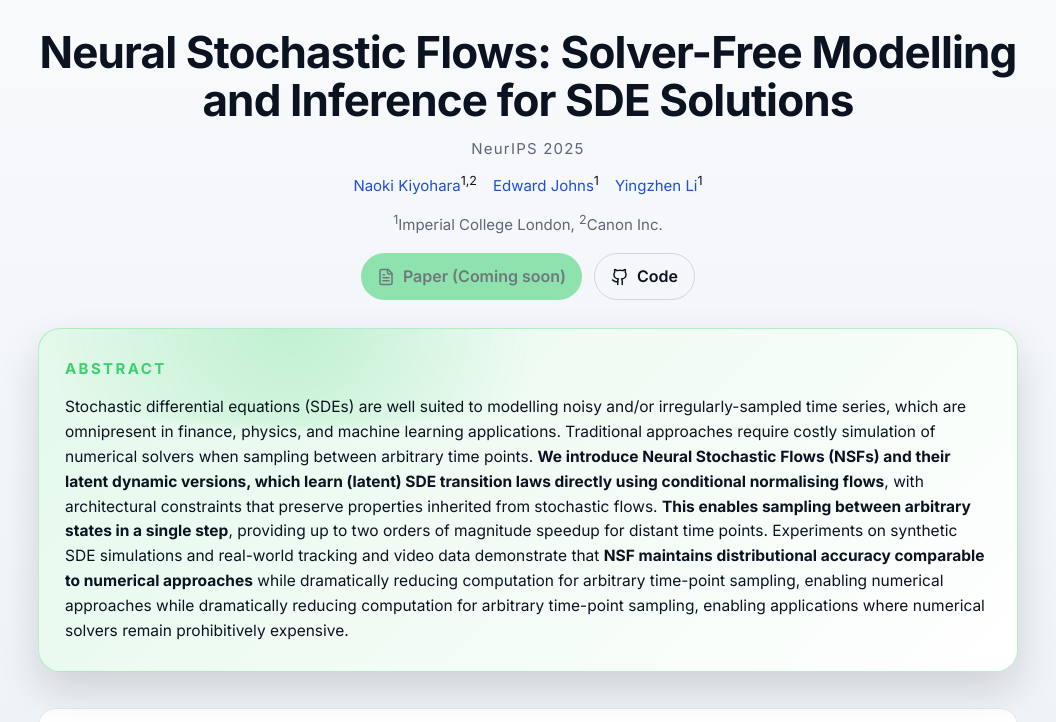
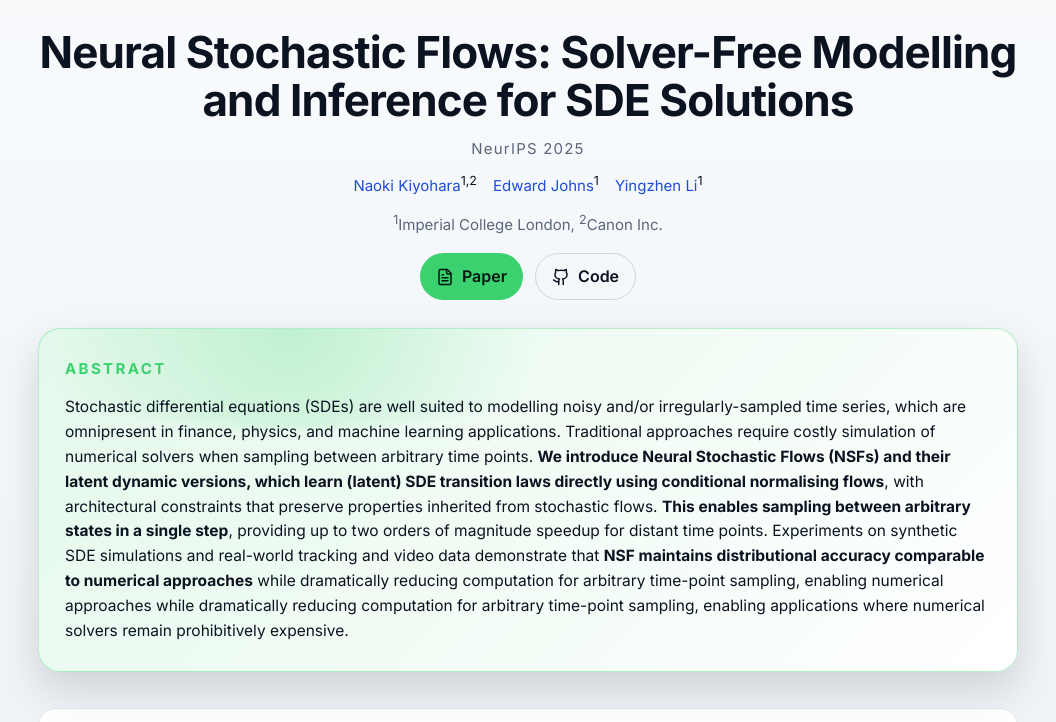
Before and after one commit to nkiyohara/nsf-neurips2025, a plain HTML site: page site/index.html in a window 1280 px wide. Shown: the top 722 px of the page, without its empty margins (112-1168 px from the left). Drawn offline with nearby package versions, Linux system fonts and the light colour scheme; files whose address does not match are found by name.

Commit message:
Update paper link

```diff
--- a/site/index.html
+++ b/site/index.html
@@ -47,25 +47,15 @@
         <span class="affil"><sup>1</sup>Imperial College London, <sup>2</sup>Canon Inc.</span>
       </div>
       <div class="cta">
-        <a class="btn primary disabled" href="#" aria-disabled="true">
-          <svg xmlns="http://www.w3.org/2000/svg" width="24" height="24" viewBox="0 0 24 24" fill="none"
-            stroke="currentColor" stroke-width="2" stroke-linecap="round" stroke-linejoin="round"
-            class="lucide lucide-file-text-icon lucide-file-text">
-            <path d="M15 2H6a2 2 0 0 0-2 2v16a2 2 0 0 0 2 2h12a2 2 0 0 0 2-2V7Z" />
-            <path d="M14 2v4a2 2 0 0 0 2 2h4" />
-            <path d="M10 9H8" />
-            <path d="M16 13H8" />
-            <path d="M16 17H8" />
+        <a class="btn primary" href="https://arxiv.org/abs/2510.25769" target="_blank" rel="noopener">
+          <svg class="icon icon-file-text" viewBox="0 0 24 24" aria-hidden="true" focusable="false">
+            <use href="assets/icons.svg#icon-file-text"></use>
           </svg>
-          Paper (Coming soon)
+          Paper
         </a>
         <a class="btn ghost" href="https://github.com/nkiyohara/jax_nsf" target="_blank" rel="noopener">
-          <svg xmlns="http://www.w3.org/2000/svg" width="24" height="24" viewBox="0 0 24 24" fill="none"
-            stroke="currentColor" stroke-width="2" stroke-linecap="round" stroke-linejoin="round"
-            class="lucide lucide-github-icon lucide-github">
-            <path
-              d="M15 22v-4a4.8 4.8 0 0 0-1-3.5c3 0 6-2 6-5.5.08-1.25-.27-2.48-1-3.5.28-1.15.28-2.35 0-3.5 0 0-1 0-3 1.5-2.64-.5-5.36-.5-8 0C6 2 5 2 5 2c-.3 1.15-.3 2.35 0 3.5A5.403 5.403 0 0 0 4 9c0 3.5 3 5.5 6 5.5-.39.49-.68 1.05-.85 1.65-.17.6-.22 1.23-.15 1.85v4" />
-            <path d="M9 18c-4.51 2-5-2-7-2" />
+          <svg class="icon icon-github" viewBox="0 0 24 24" aria-hidden="true" focusable="false">
+            <use href="assets/icons.svg#icon-github"></use>
           </svg>
           Code
         </a>
```
Also changed, not shown: site/assets/icons.svg (added).
